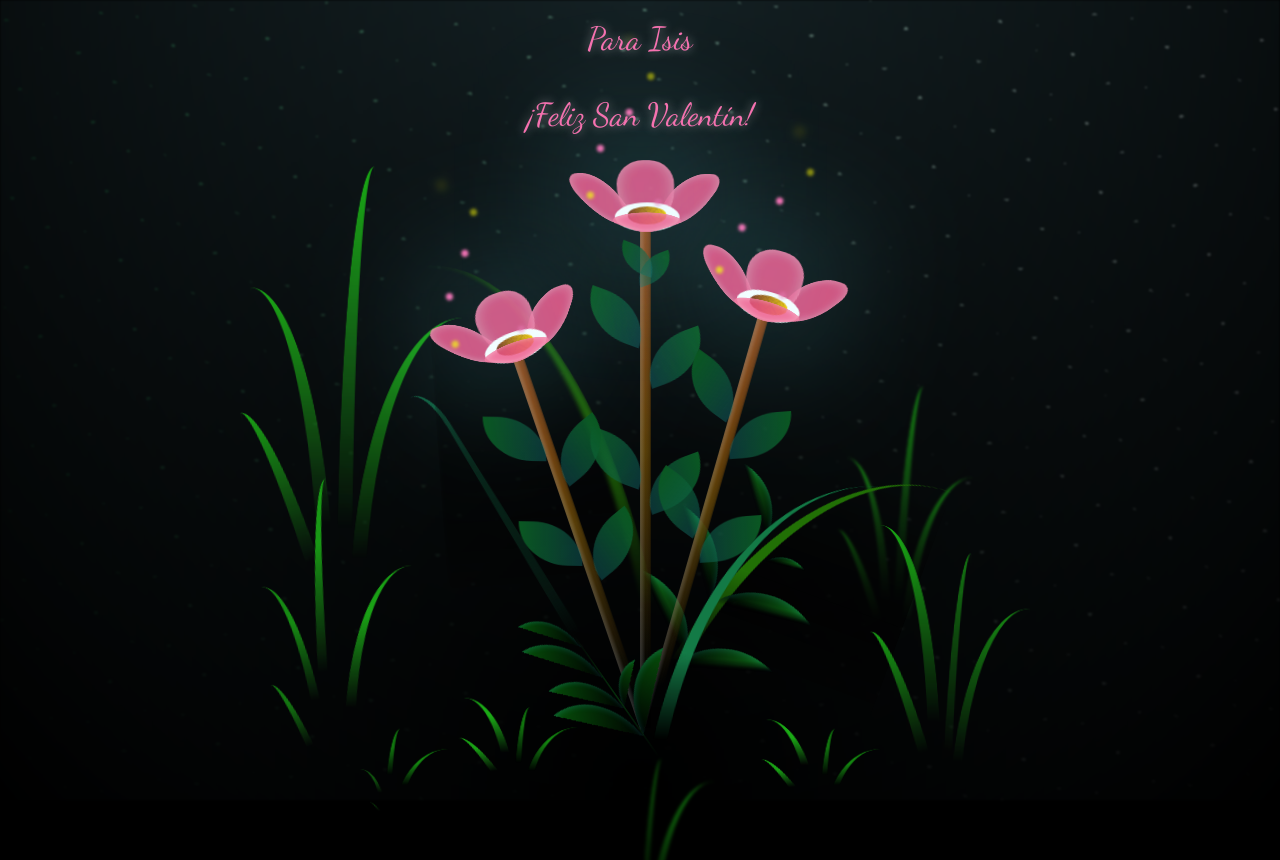
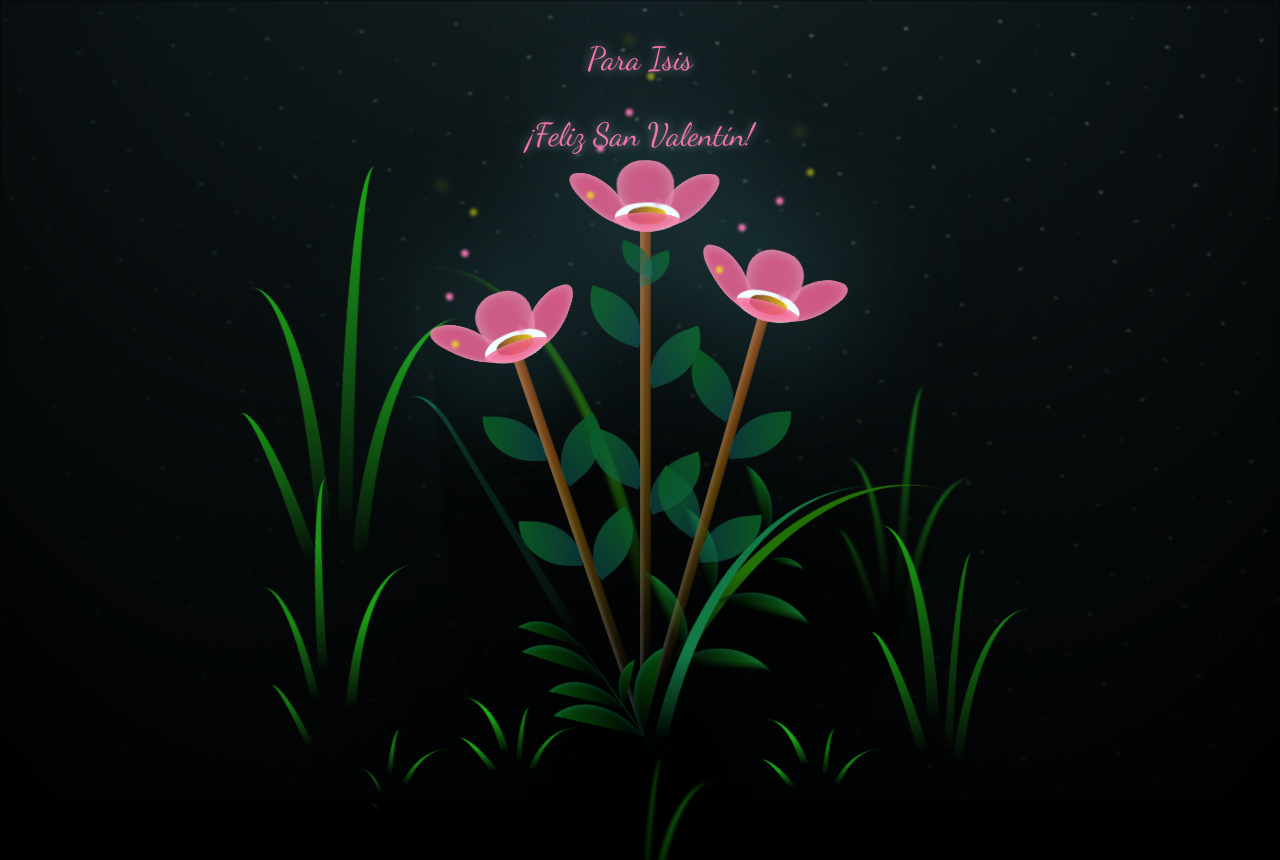
Before and after one commit to Marz270/Sorpresa, a plain HTML site: page index.html in a window 1280 px wide. Shown: the top 860 px of the page. Drawn offline with Linux system fonts and the light colour scheme.

Commit message:
centrar un div (calaverita)

```diff
--- a/index.html
+++ b/index.html
@@ -8,8 +8,8 @@
     <title>flowers</title>
 </head>
 <body class="container">
-    <div class="text-overlay">
-      <span style="display: block; text-align: center;">Para Isis</span>
+    <div class="text-overlay" style="display: flex; flex-direction: column; align-items: center; justify-content: flex-start; text-align: center; height: 100vh; padding-top: 20px;">
+      <span>Para Isis</span>
       <br>¡Feliz San Valentín!
     </div>
     <div class="night"></div>
```
